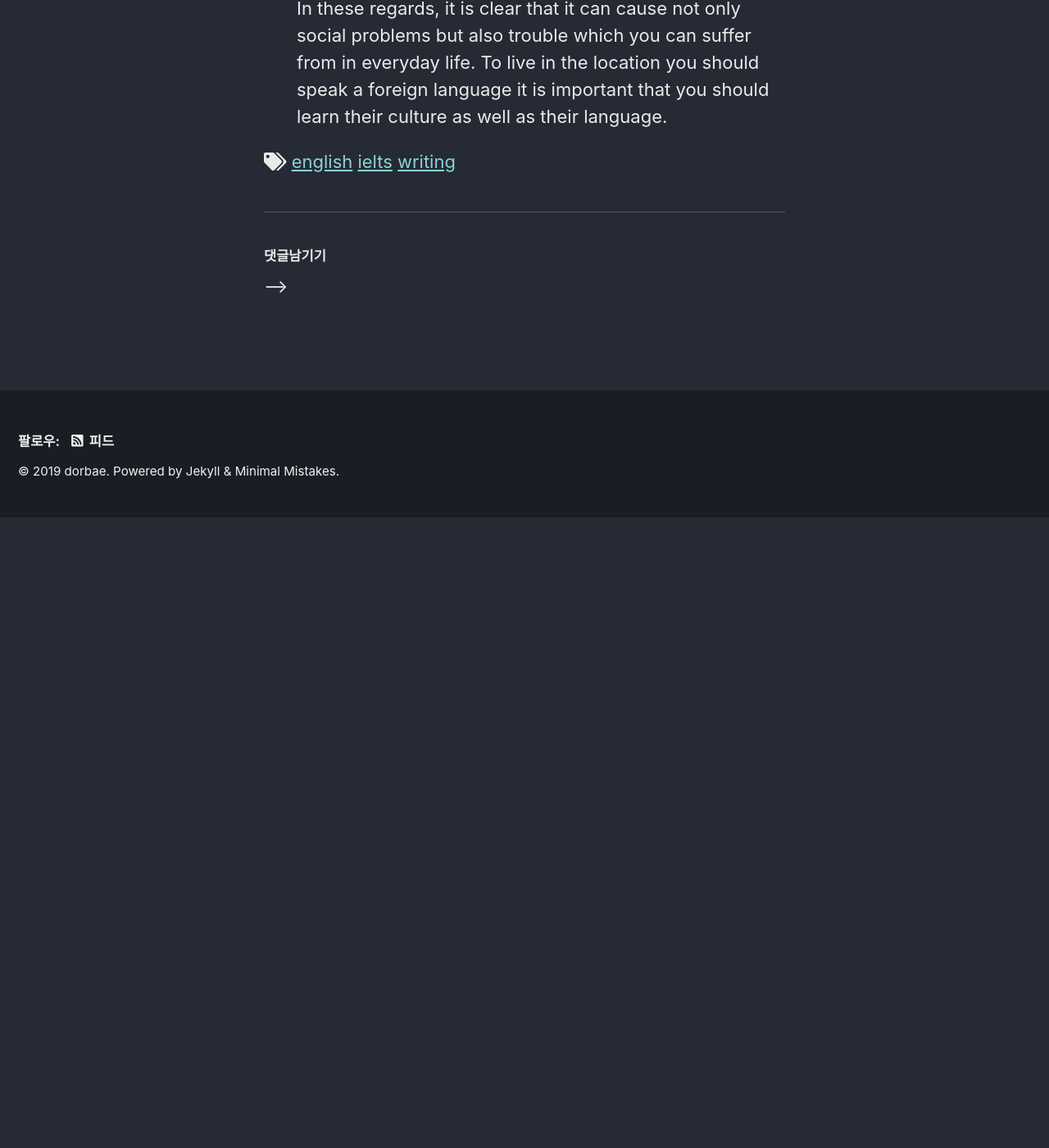
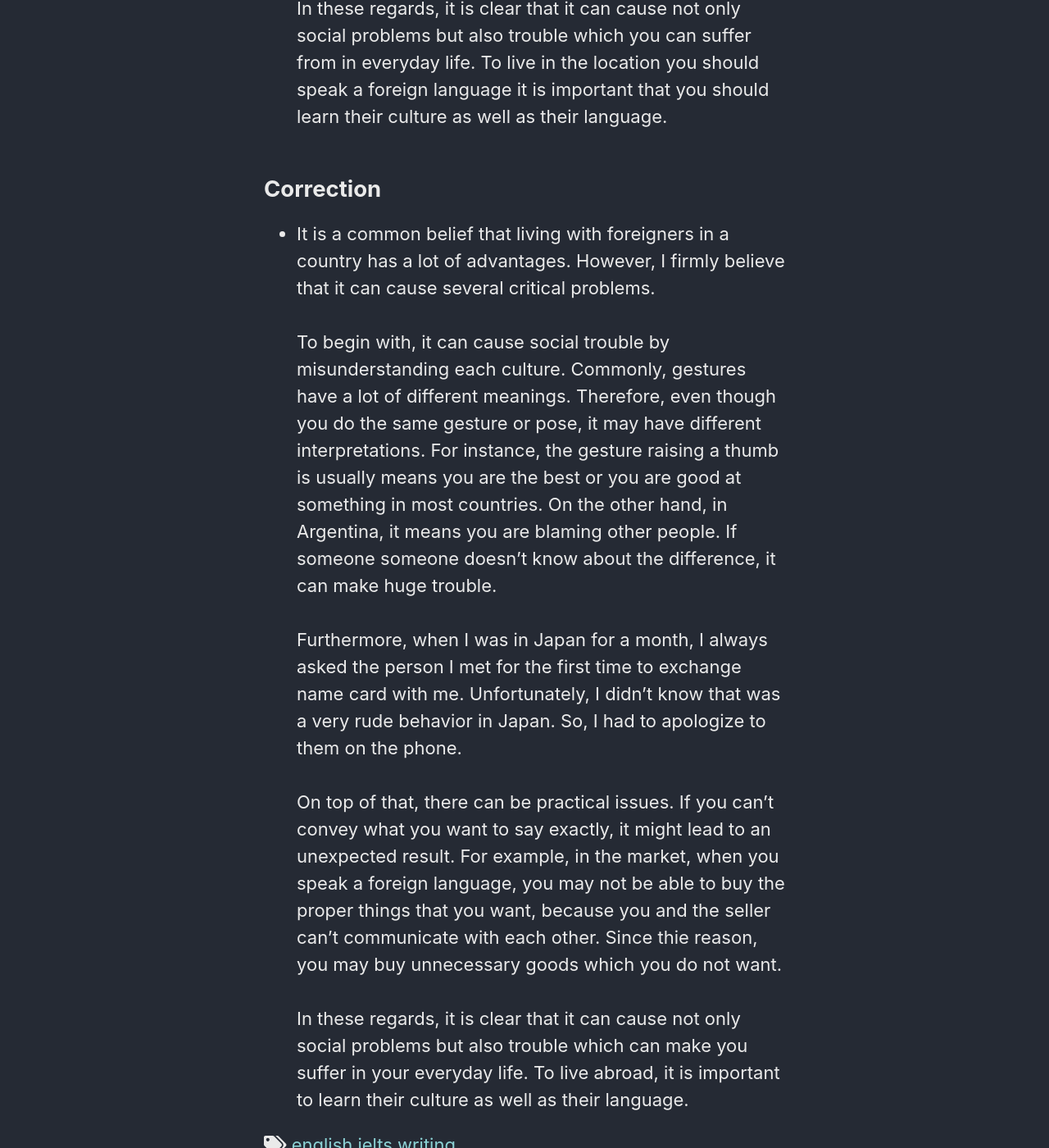
Before and after one commit to dorbae/dorbae.github.io, a Jekyll site: the page built from _posts/2019-04-22-ielts-writing-0001.md, in a window 1280 px wide and 1400 px high, scrolled down 2113 px. Shown: the whole window at 82% size. Built offline with Jekyll 4.4.1, drawn with Linux system fonts in a browser that asks for light colours; cached includes are drawn as plain includes; nearby versions of some CDN libraries; comment, search, counter and statistics services are not loaded; before the commit the page ends 2743 px from its top, so only the background shows below that.

Commit message:
Update 2019-04-22-ielts-writing-0001.md

```diff
--- a/_posts/2019-04-22-ielts-writing-0001.md
+++ b/_posts/2019-04-22-ielts-writing-0001.md
@@ -33,3 +33,20 @@ On top of that, there can be practical issues. If you can't communicate what you
 <br />
 <br />
 In these regards, it is clear that it can cause not only social problems but also trouble which you can suffer from in everyday life. To live in the location you should speak a foreign language it is important that you should learn their culture as well as their language.
+
+
+## Correction
+
+* It is a common belief that living with foreigners in a country has a lot of advantages. However, I firmly believe that it can cause several critical problems.
+<br />
+<br />
+To begin with, it can cause social trouble by misunderstanding each culture. Commonly, gestures have a lot of different meanings. Therefore, even though you do the same gesture or pose, it may have different interpretations. For instance, the gesture raising a thumb is usually means you are the best or you are good at something in most countries. On the other hand, in Argentina, it means you are blaming other people. If someone someone doesn't know about the difference, it can make huge trouble.
+<br />
+<br />
+Furthermore, when I was in Japan for a month, I always asked the person I met for the first time to exchange name card with me. Unfortunately, I didn't know that was a very rude behavior in Japan. So, I had to apologize to them on the phone.
+<br />
+<br />
+ On top of that, there can be practical issues. If you can't convey what you want to say exactly, it might lead to an unexpected result. For example, in the market, when you speak a foreign language, you may not be able to buy the proper things that you want, because you and the seller can't communicate with each other. Since thie reason, you may buy unnecessary goods which you do not want.
+ <br />
+ <br />
+ In these regards, it is clear that it can cause not only social problems but also trouble which can make you suffer in your everyday life. To live abroad,  it is important to learn their culture as well as their language.
```
